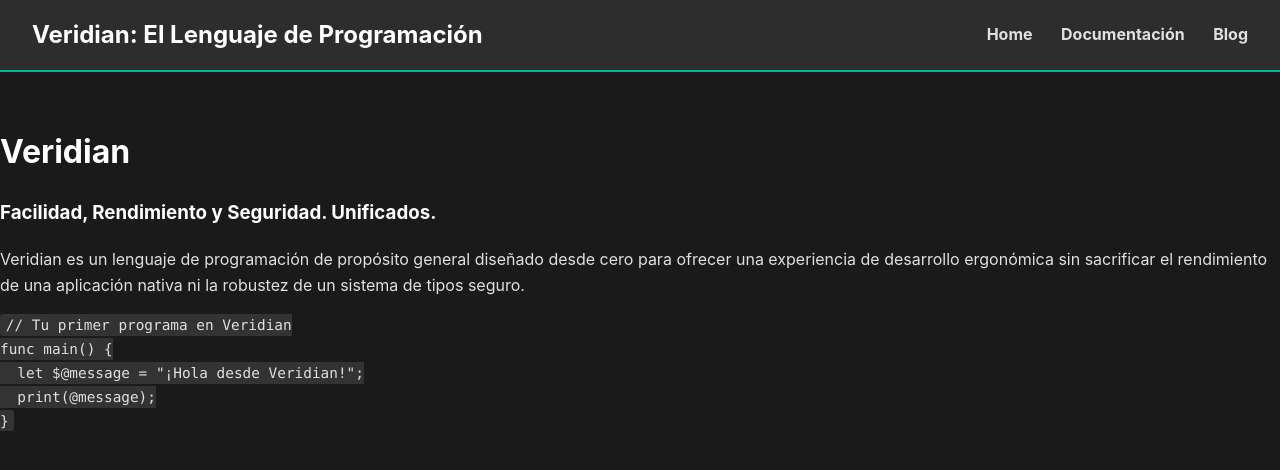
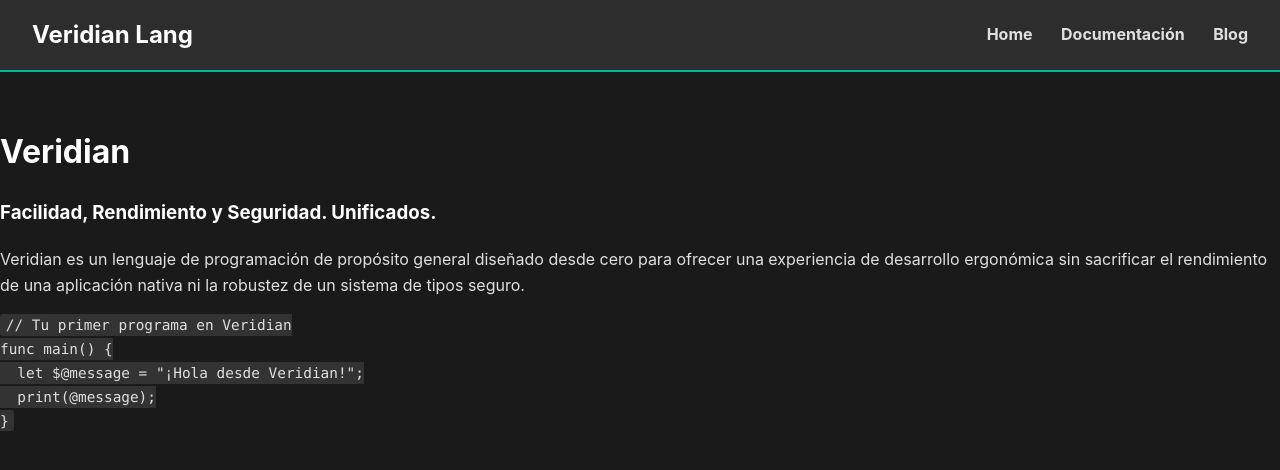
Before and after one commit to NogaGamerYT/nogagameryt.github.io, a Jekyll site: the page built from index.md, in a window 1280 px wide. Shown: the top 470 px of the page. Built offline with Jekyll 4.4.1, drawn with Linux system fonts in a browser that asks for light colours; our own code applies the rules of GitHub Pages for plain Markdown files; some of the changed lines change nothing that is shown.

Commit message:
Update _config.yml

```diff
--- a/_config.yml
+++ b/_config.yml
@@ -1,8 +1,8 @@
 # _config.yml
 
-title: "Veridian: El Lenguaje de Programación"
-description: "Un lenguaje que fusiona la facilidad de uso, el rendimiento y la seguridad."
+title: "Veridian Lang"
+description: "Un lenguaje de programación que fusiona la facilidad de uso, el rendimiento y la seguridad."
 
-# Elige un tema. 'minima' es el por defecto, pero 'just-the-docs' es excelente para documentación.
-# Para usarlo, sigue las instrucciones de ese tema. Empecemos con el básico.
+# Para el correcto funcionamiento en GitHub Pages.
+# 'just-the-docs' es excelente para documentación.
 theme: minima
```
